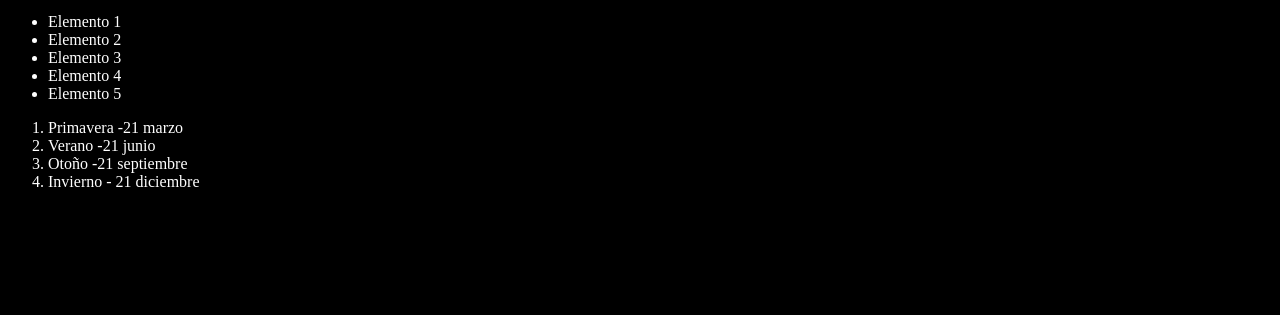
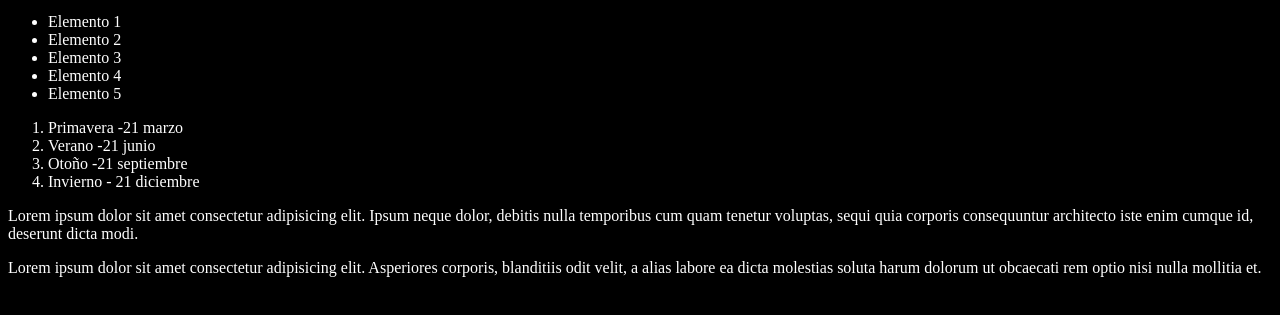
Before and after one commit to ianurban123/youtube-git, a plain HTML site: page index.html in a window 1280 px wide. Shown: the part 101-416 px from the top of the page. Drawn offline with Linux system fonts and the light colour scheme.

Commit message:
Agregando 2 párrafos

```diff
--- a/index.html
+++ b/index.html
@@ -26,6 +26,16 @@
       <li>Otoño -21 septiembre</li>
       <li>Invierno - 21 diciembre</li>
     </ol>
+    <p>
+      Lorem ipsum dolor sit amet consectetur adipisicing elit. Ipsum neque
+      dolor, debitis nulla temporibus cum quam tenetur voluptas, sequi quia
+      corporis consequuntur architecto iste enim cumque id, deserunt dicta modi.
+    </p>
+    <p>
+      Lorem ipsum dolor sit amet consectetur adipisicing elit. Asperiores
+      corporis, blanditiis odit velit, a alias labore ea dicta molestias soluta
+      harum dolorum ut obcaecati rem optio nisi nulla mollitia et.
+    </p>
     <script>
       src = "index.js";
     </script>
```
